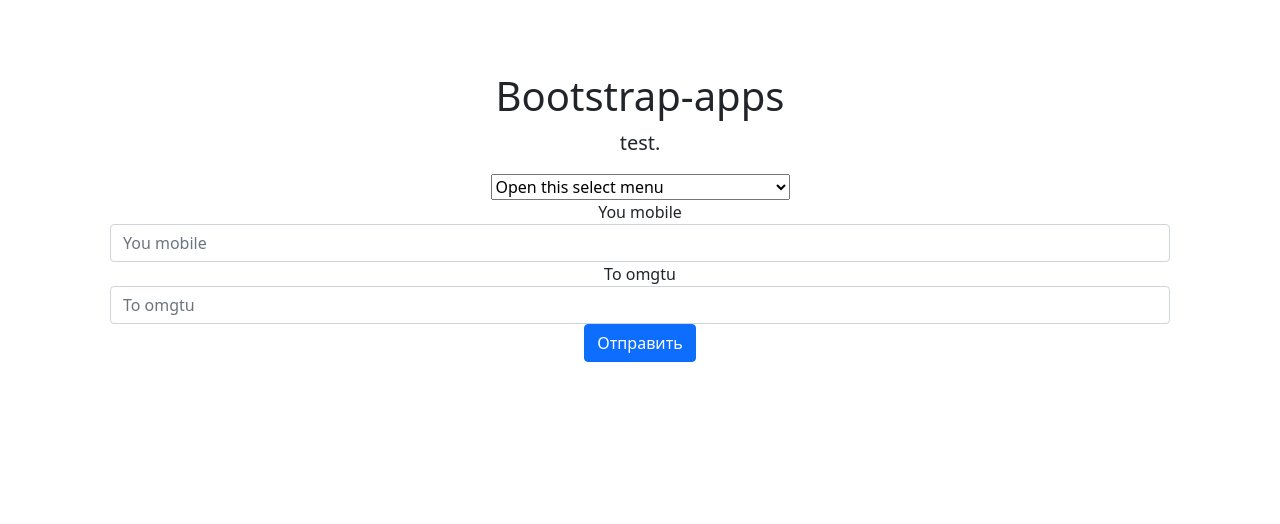
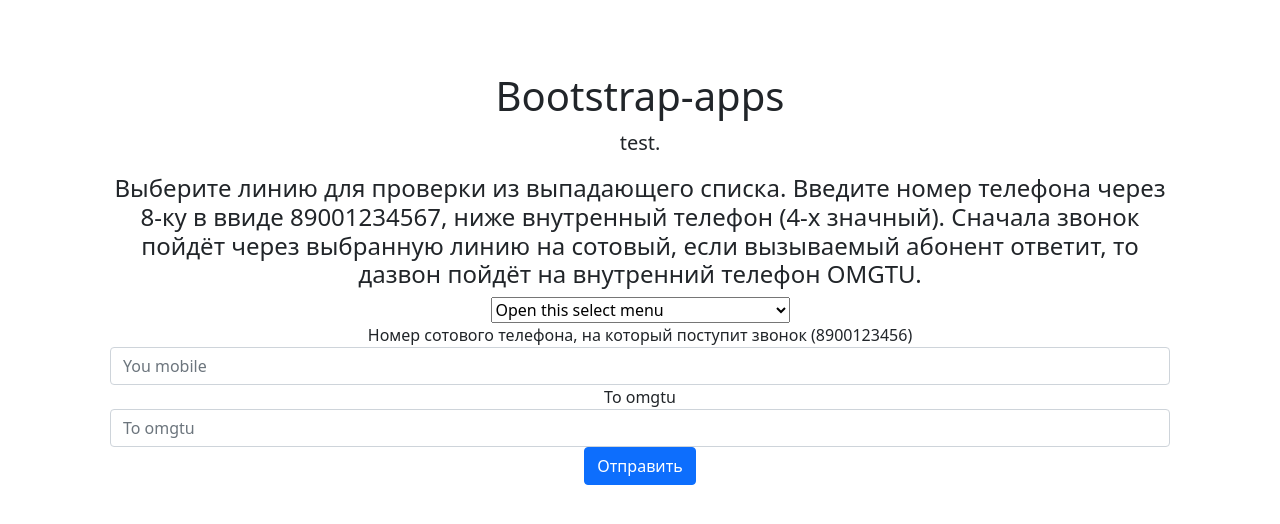
Before and after one commit to demkinkv/flask_asterisk_dev, a Flask app: page /call_function/ in a window 1280 px wide. Shown: the part 56-580 px from the top of the page. Run offline with Flask 2, Linux system fonts and the light colour scheme; some libraries are stand-ins or nearby versions.

Commit message:
010223-fix

```diff
--- a/templates/call_page.html
+++ b/templates/call_page.html
@@ -3,11 +3,10 @@
 {% block container %}
   <div class=”top-pad”>
     <div class="col-lg-12">
-        {% if message_call %}
+      <h3 class="text-warning">{% if message_call %}
         {{ message_call }}
-
-        {% endif %}
-
+        {% endif %}</h3>
+        <h4>Выберите линию для проверки из выпадающего списка. Введите номер телефона через 8-ку в ввиде 89001234567, ниже внутренный телефон (4-х значный). Сначала звонок пойдёт через выбранную линию на сотовый, если вызываемый абонент ответит, то дазвон пойдёт на внутренний телефон OMGTU.</h4>
         <form class="form-inline" action="" method="post">
           <div class="form-group">
             <select class="flask_select" name="flask_select" aria-label="Default select example">
@@ -61,7 +60,7 @@
             </select>
           </div>
           <div class="form-group">
-            <label class="sr-only" for="inputMobile">You mobile</label>
+            <label class="sr-only" for="inputMobile">Номер сотового телефона, на который поступит звонок (8900123456)</label>
             <input type="text" class="form-control" name="inputMobile" id="inputMobile" placeholder="You mobile" required>
           </div>
           <div class="form-group">
```
Also changed, not shown: pyCFunc.py (+7 -1 lines), 1 other file.
